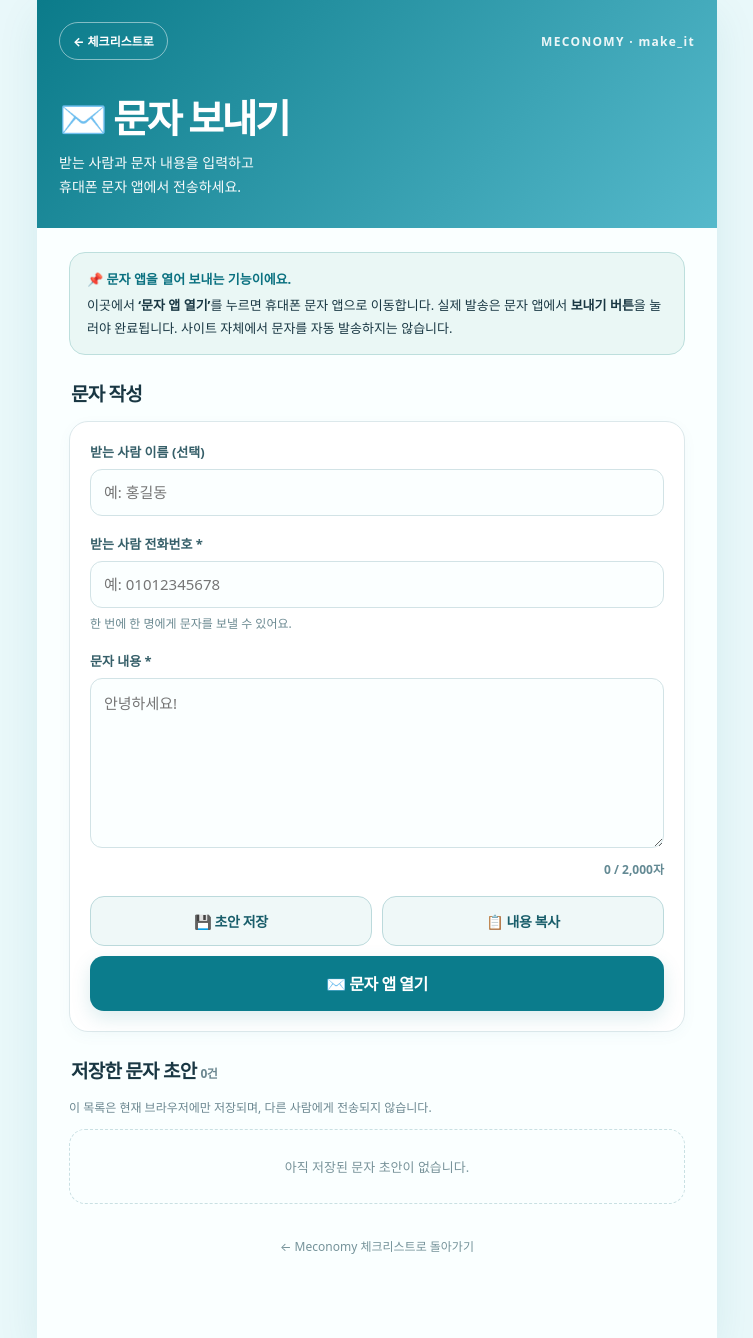
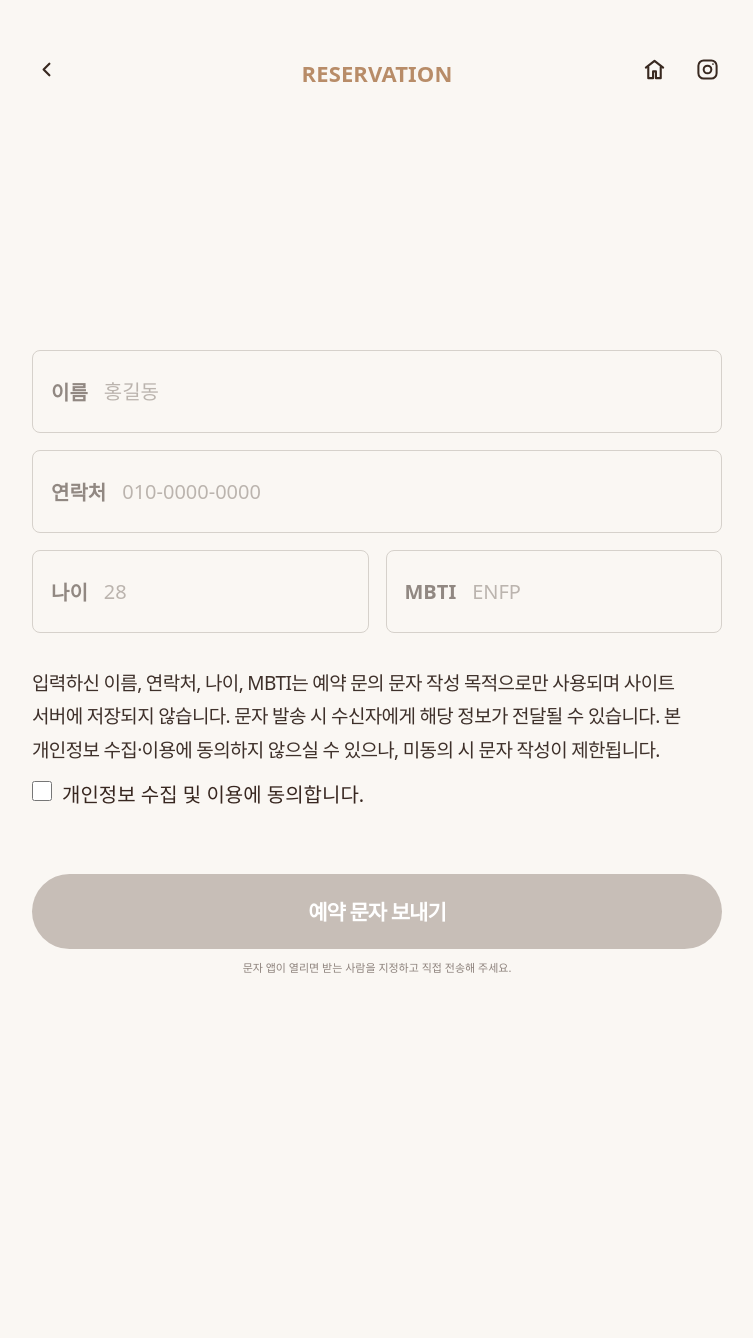
Before and after one commit to sunshiyfloor/meconomy-checklist, a plain HTML site: page sms.html in a window 1280 px wide. Shown: the whole page, without its empty margins (263-1016 px from the left). After the commit the page ends 1026 px from the top, so only its background shows below. Drawn offline with Linux system fonts and the light colour scheme.

Commit message:
Match reservation form layout and fields from reference screenshot

```diff
--- a/sms.html
+++ b/sms.html
@@ -3,108 +3,135 @@
 <head>
 <meta charset="utf-8">
 <meta name="viewport" content="width=device-width,initial-scale=1,viewport-fit=cover">
-<meta name="theme-color" content="#e9f8fa">
-<meta name="description" content="Meconomy 일반 문자 작성 및 문자 앱 연결">
-<title>문자 보내기 | Meconomy</title>
+<meta name="theme-color" content="#faf7f3">
+<meta name="description" content="MECONOMY 예약 문의 문자 작성">
+<title>RESERVATION | MECONOMY</title>
 <style>
-:root{--ink:#193743;--blue:#0c798b;--line:#cfe5e7;--muted:#5d7a83}
-*{box-sizing:border-box}html{scroll-behavior:smooth}body{margin:0;background:#e9f8fa;color:var(--ink);font-family:Pretendard,"Apple SD Gothic Neo","Noto Sans KR",system-ui,-apple-system,sans-serif;-webkit-font-smoothing:antialiased}
-button,input,textarea{font:inherit}button{cursor:pointer}a{color:inherit;text-decoration:none}
-button:focus-visible,input:focus-visible,textarea:focus-visible,a:focus-visible{outline:3px solid #f6af50;outline-offset:2px}
-.shell{max-width:680px;min-height:100vh;margin:0 auto;background:#faffff;box-shadow:0 15px 40px #126a7717}
-.hero{background:linear-gradient(130deg,#0b7b8a,#55b9cb);padding:22px 22px 30px;color:#fff}
-.nav{display:flex;justify-content:space-between;align-items:center;gap:10px;font-size:12px;font-weight:800}
-.nav a{border:1px solid #ffffff7a;padding:9px 13px;border-radius:20px}
-.brand{letter-spacing:.11em;opacity:.9}
-.hero h1{font-size:clamp(29px,7vw,39px);line-height:1.2;letter-spacing:-.06em;margin:35px 0 9px}
-.hero p{line-height:1.7;font-size:14px;margin:0;opacity:.97}
-.main{padding:24px clamp(16px,5vw,32px) 50px}
-.note{background:#eaf7f5;border:1px solid #bddfdd;border-radius:16px;padding:15px 17px;font-size:13px;line-height:1.7;margin-bottom:22px}
-.note b{display:block;color:#0b7180;margin-bottom:4px}
-h2{font-size:19px;letter-spacing:-.04em;margin:24px 2px 14px}
-.panel{background:white;border:1px solid #dce8eb;border-radius:19px;padding:20px;box-shadow:0 4px 15px #22758409}
-.field{margin-bottom:18px}.field label{display:block;color:#365f69;font-weight:850;font-size:13px;margin-bottom:8px}
-.field input,.field textarea{border:1.5px solid #d2e3e6;border-radius:12px;width:100%;min-height:47px;padding:12px 13px;font-size:15px;color:var(--ink);background:#fbffff}
-.field textarea{min-height:170px;resize:vertical;line-height:1.6}
-.field small{font-size:12px;color:#6b8991;line-height:1.6;display:block;margin-top:6px}
-.count{text-align:right;font-size:12px;font-weight:700;color:#648a94;margin-top:7px}
-.actions{display:grid;grid-template-columns:1fr 1fr;gap:10px}
-.btn{border:1px solid transparent;border-radius:14px;min-height:50px;padding:12px;font-weight:850;font-size:14px;letter-spacing:-.03em}
-.primary{background:#0b7c8c;color:#fff;grid-column:1/-1;font-size:16px;min-height:55px;box-shadow:0 7px 19px #107f8925}
-.secondary{background:#eff8f8;border-color:#bcdadc;color:#185d6a}
-.error{color:#a3342c;font-size:13px;line-height:1.5;margin-bottom:8px}
-.list{display:grid;gap:12px}
-.draft{border:1px solid #dce9eb;border-radius:17px;padding:17px;background:#fff}
-.draft h3{font-size:15px;margin:0 0 8px;overflow-wrap:anywhere}
-.draft p{font-size:13px;white-space:pre-wrap;overflow-wrap:anywhere;line-height:1.6;color:#4b6870;margin:0 0 12px;display:-webkit-box;-webkit-line-clamp:4;-webkit-box-orient:vertical;overflow:hidden}
-.tools{display:flex;gap:7px;flex-wrap:wrap}
-.tools button{font-size:12px;border:1px solid #cadfe2;background:#f5fbfb;color:#135c6c;padding:9px 11px;border-radius:10px;font-weight:750}
-.tools button.delete{color:#a34843;background:#fff7f7;border-color:#eed4d4}
-.empty{padding:27px;text-align:center;color:#78939a;font-size:13px;border:1px dashed #c9e0e3;border-radius:16px}
-.muted{color:#6b8790;font-size:12px;line-height:1.6}
-footer{text-align:center;color:#75939a;font-size:12px;margin:33px 0}
-#toast{position:fixed;bottom:25px;left:50%;transform:translateX(-50%);z-index:20;max-width:90vw;border-radius:12px;background:#173e47;padding:12px 17px;box-shadow:0 10px 22px #12363b40;color:white;font-size:13px;display:none;text-align:center}
-#toast.visible{display:block}
-@media(max-width:420px){.panel{padding:16px}.main{padding:20px 16px 38px}}
+:root{--bg:#faf7f3;--ink:#382720;--muted:#938b85;--placeholder:#bbb4ae;--stroke:#d6d1cb;--accent:#b88c68;--button-disabled:#c7beb7;--button-active:#a97956}
+*{box-sizing:border-box}
+html{min-height:100%;background:var(--bg)}
+body{margin:0;min-height:100svh;color:var(--ink);background:var(--bg);font-family:"Apple SD Gothic Neo",Pretendard,"Noto Sans KR",system-ui,-apple-system,sans-serif;-webkit-font-smoothing:antialiased}
+button,input{font:inherit}
+a{color:inherit;text-decoration:none}
+button,a,input{ -webkit-tap-highlight-color:transparent }
+button:focus-visible,input:focus-visible,a:focus-visible{outline:3px solid #b88c68;outline-offset:3px}
+.page{max-width:760px;margin:auto;min-height:100svh;display:flex;flex-direction:column;padding:0 clamp(16px,4.2vw,31px);background:var(--bg)}
+.topbar{min-height:128px;display:grid;grid-template-columns:1fr auto 1fr;align-items:start;padding-top:51px;gap:10px}
+.iconbtn{display:inline-flex;align-items:center;justify-content:center;width:29px;height:36px;background:none;border:0;padding:0;color:#392920;cursor:pointer}
+.iconbtn svg{display:block;width:23px;height:23px}
+.rightnav{justify-self:end;display:flex;gap:24px;align-items:center}
+.topbar h1{font-size:clamp(17px,3.7vw,22px);letter-spacing:.005em;color:var(--accent);font-weight:700;margin:7px 0 0;text-align:center;white-space:nowrap}
+.form{display:flex;flex:1;flex-direction:column;min-height:0}
+.space{height:clamp(58px,14.5svh,180px);flex:0 0 auto}
+.fields{display:grid;gap:11px}
+.inputbox{display:flex;align-items:center;gap:16px;min-height:64px;padding:11px 18px;border:1.35px solid var(--stroke);border-radius:8px;background:transparent}
+.inputbox label{color:#918882;flex:0 0 auto;white-space:nowrap;font-size:clamp(16px,3.5vw,20px);font-weight:600}
+.inputbox input{color:var(--ink);min-width:0;flex:1;border:0;background:none;outline:0;line-height:1.5;font-size:clamp(16px,3.6vw,20px);font-weight:400;padding:2px 0;box-shadow:none;border-radius:0}
+.inputbox input:focus-visible{outline:none}
+.inputbox:focus-within{border-color:#b48b6d;box-shadow:0 0 0 1px #b48b6d55}
+.inputbox input::placeholder{color:var(--placeholder);opacity:1}
+.two{display:grid;grid-template-columns:1fr 1fr;gap:12px}
+.two .inputbox{gap:16px}
+.two .inputbox input{width:100%}
+.phone{margin-top:0}
+.disclosure{font-size:clamp(13px,2.9vw,16px);line-height:1.75;color:#3e302a;word-break:keep-all;letter-spacing:-.035em;margin:26px 0 12px}
+.accept{display:flex;align-items:flex-start;gap:10px;font-size:clamp(14px,3.2vw,17px);line-height:1.6;font-weight:500;cursor:pointer}
+.accept input{width:20px;height:20px;margin:2px 0 0;accent-color:var(--accent);flex:0 0 auto;cursor:pointer}
+.accept span{flex:1}
+.gap{flex:1;min-height:55px}
+.submit{width:100%;border-radius:999px;min-height:61px;padding:14px 17px;border:0;background:var(--button-active);color:#fff;font-size:clamp(17px,3.6vw,21px);font-weight:800;letter-spacing:-.045em;cursor:pointer}
+.submit:disabled{background:var(--button-disabled);cursor:not-allowed}
+.err{font-size:13px;line-height:1.45;color:#ac3428;text-align:center;min-height:0;margin:0 0 8px}
+.bottom{padding:0 0 max(27px,env(safe-area-inset-bottom));}
+.small{font-size:11px;line-height:1.55;color:#8d827c;text-align:center;margin:10px 0 0}
+@media(min-width:680px){.page{padding-left:35px;padding-right:35px}.topbar{min-height:160px}.space{height:190px}.inputbox{min-height:83px}.fields{gap:17px}.two{gap:17px}.disclosure{margin-top:34px;font-size:19px}.accept{font-size:20px}.submit{min-height:75px}.bottom{padding-bottom:50px}}
+@media(max-height:720px){.topbar{min-height:94px;padding-top:27px}.space{height:38px}.gap{min-height:32px}.inputbox{min-height:57px}.disclosure{margin-top:21px}}
+@media(max-width:350px){.inputbox{gap:10px;padding-left:12px;padding-right:12px}.two{gap:7px}.two .inputbox{gap:9px}.topbar h1{font-size:16px}.rightnav{gap:11px}}
 </style>
 </head>
-<body><div class="shell">
-<header class="hero"><div class="nav"><a href="./index.html">← 체크리스트로</a><span class="brand">MECONOMY · make_it</span></div>
-<h1>✉️ 문자 보내기</h1>
-<p>받는 사람과 문자 내용을 입력하고<br>휴대폰 문자 앱에서 전송하세요.</p>
+<body>
+<div class="page">
+<header class="topbar" aria-label="상단 메뉴">
+  <a class="iconbtn" href="./index.html" title="뒤로" aria-label="체크리스트로 돌아가기">
+    <svg viewBox="0 0 24 24" aria-hidden="true" fill="none" stroke="currentColor" stroke-width="2.3" stroke-linecap="round" stroke-linejoin="round"><path d="m15 18-6-6 6-6"/></svg>
+  </a>
+  <h1>RESERVATION</h1>
+  <div class="rightnav">
+    <a class="iconbtn" href="./index.html" title="홈" aria-label="체크리스트 홈">
+      <svg viewBox="0 0 24 24" aria-hidden="true" fill="none" stroke="currentColor" stroke-width="2.2" stroke-linecap="round" stroke-linejoin="round"><path d="m3 10 9-7 9 7"/><path d="M5.5 9.5V21h5v-7h3v7h5V9.5"/></svg>
+    </a>
+    <span class="iconbtn" title="인스타그램 아이콘" aria-label="인스타그램">
+      <svg viewBox="0 0 24 24" aria-hidden="true" fill="none" stroke="currentColor" stroke-width="2.1"><rect x="2.5" y="2.5" width="19" height="19" rx="5.5"/><circle cx="12" cy="12" r="4"/><circle cx="17.7" cy="6.3" r=".9" fill="currentColor" stroke="none"/></svg>
+    </span>
+  </div>
 </header>
-<main class="main">
-<div class="note"><b>📌 문자 앱을 열어 보내는 기능이에요.</b>이곳에서 <strong>‘문자 앱 열기’</strong>를 누르면 휴대폰 문자 앱으로 이동합니다. 실제 발송은 문자 앱에서 <strong>보내기 버튼</strong>을 눌러야 완료됩니다. 사이트 자체에서 문자를 자동 발송하지는 않습니다.</div>
-<h2>문자 작성</h2>
-<div class="panel">
-<form id="form" novalidate>
-<div class="field"><label for="recipient">받는 사람 이름 (선택)</label><input id="recipient" maxlength="30" autocomplete="off" placeholder="예: 홍길동"></div>
-<div class="field"><label for="phone">받는 사람 전화번호 *</label><input id="phone" required type="tel" inputmode="tel" autocomplete="off" maxlength="20" placeholder="예: 01012345678"><small>한 번에 한 명에게 문자를 보낼 수 있어요.</small></div>
-<div class="field"><label for="message">문자 내용 *</label><textarea id="message" required maxlength="2000" placeholder="안녕하세요!"></textarea><div class="count" id="count">0 / 2,000자</div></div>
-<p class="error" id="error" role="alert"></p>
-<div class="actions">
-<button class="btn secondary" id="save" type="button">💾 초안 저장</button>
-<button class="btn secondary" id="copy" type="button">📋 내용 복사</button>
-<button class="btn primary" id="send" type="button">✉️ 문자 앱 열기</button>
-</div>
+
+<form class="form" id="reservationForm" novalidate>
+  <div class="space" aria-hidden="true"></div>
+  <div class="fields">
+    <div class="inputbox">
+      <label for="name">이름</label>
+      <input id="name" type="text" maxlength="30" placeholder="홍길동" autocomplete="name" required>
+    </div>
+    <div class="inputbox phone">
+      <label for="phone">연락처</label>
+      <input id="phone" type="tel" inputmode="tel" maxlength="15" placeholder="010-0000-0000" autocomplete="tel" required>
+    </div>
+    <div class="two">
+      <div class="inputbox">
+        <label for="age">나이</label>
+        <input id="age" type="number" min="1" max="120" inputmode="numeric" placeholder="28" required>
+      </div>
+      <div class="inputbox">
+        <label for="mbti">MBTI</label>
+        <input id="mbti" type="text" maxlength="4" inputmode="text" autocapitalize="characters" spellcheck="false" placeholder="ENFP" required>
+      </div>
+    </div>
+  </div>
+  <p class="disclosure">입력하신 이름, 연락처, 나이, MBTI는 예약 문의 문자 작성 목적으로만 사용되며 사이트 서버에 저장되지 않습니다. 문자 발송 시 수신자에게 해당 정보가 전달될 수 있습니다. 본 개인정보 수집·이용에 동의하지 않으실 수 있으나, 미동의 시 문자 작성이 제한됩니다.</p>
+  <label class="accept" for="consent"><input id="consent" type="checkbox" required><span>개인정보 수집 및 이용에 동의합니다.</span></label>
+  <div class="gap" aria-hidden="true"></div>
+  <div class="bottom">
+    <p class="err" id="error" role="alert"></p>
+    <button class="submit" id="send" type="submit" disabled>예약 문자 보내기</button>
+    <p class="small">문자 앱이 열리면 받는 사람을 지정하고 직접 전송해 주세요.</p>
+  </div>
 </form>
 </div>
-<h2>저장한 문자 초안 <span id="total" class="muted">0건</span></h2>
-<p class="muted">이 목록은 현재 브라우저에만 저장되며, 다른 사람에게 전송되지 않습니다.</p>
-<div id="drafts" class="list"></div>
-<footer><a href="./index.html">← Meconomy 체크리스트로 돌아가기</a></footer>
-</main></div>
-<div id="toast" role="status" aria-live="polite"></div>
 <script>
 (function(){
 "use strict";
-var KEY="meconomy-general-sms-drafts-v1",OLD_KEY="meconomy-single-sms-drafts-v1",editingId=null,timer;
-var $=function(id){return document.getElementById(id)};
-function getAll(){try{var data=JSON.parse(localStorage.getItem(KEY)||"[]");return Array.isArray(data)?data:[]}catch(e){return []}}
-function setAll(data){try{localStorage.setItem(KEY,JSON.stringify(data));return true}catch(e){toast("브라우저에 저장하지 못했습니다.");return false}}
-function toast(t){$("toast").textContent=t;$("toast").classList.add("visible");clearTimeout(timer);timer=setTimeout(function(){$("toast").classList.remove("visible")},3300)}
-function extract(){return{name:$("recipient").value.trim(),phone:$("phone").value.replace(/[\s()-]/g,""),message:$("message").value.trim()}}
-function validate(){var d=extract();$("error").textContent="";if(!/^(?:0\d{8,10}|\+82\d{9,10})$/.test(d.phone)){$("error").textContent="전화번호를 정확하게 입력해 주세요.";return null}if(!d.message){$("error").textContent="문자 내용을 입력해 주세요.";return null}return d}
-function store(){var d=validate();if(!d)return null;var list=getAll(),prev=editingId?list.find(function(x){return x.id===editingId}):null;var row={id:prev?prev.id:String(Date.now())+"-"+Math.random().toString(36).slice(2,8),name:d.name,phone:d.phone,message:d.message};
-if(prev){list=list.map(function(x){return x.id===prev.id?row:x})}else{list.unshift(row)}
-if(!setAll(list))return null;editingId=row.id;render();return row}
-function fallbackCopy(str){var t=document.createElement("textarea");t.value=str;t.style.position="fixed";t.style.opacity="0";document.body.appendChild(t);t.select();var ok=false;try{ok=document.execCommand("copy")}catch(e){}t.remove();return ok}
-function copy(str){if(navigator.clipboard&&window.isSecureContext){navigator.clipboard.writeText(str).then(function(){toast("문자 내용이 복사됐어요.")}).catch(function(){toast(fallbackCopy(str)?"문자 내용이 복사됐어요.":"문자 내용을 직접 복사해 주세요.")})}else{toast(fallbackCopy(str)?"문자 내용이 복사됐어요.":"문자 내용을 직접 복사해 주세요.")}}
-function openSMS(d){if(!d)return;toast("문자 앱에서 '보내기'를 눌러 발송을 완료하세요.");window.location.href="sms:"+encodeURIComponent(d.phone)+"?body="+encodeURIComponent(d.message)}
-function button(label,callback,css){var b=document.createElement("button");b.type="button";b.textContent=label;if(css)b.className=css;b.addEventListener("click",callback);return b}
-function render(){var list=getAll();$("total").textContent=list.length+"건";var target=$("drafts");target.textContent="";if(!list.length){var empty=document.createElement("div");empty.className="empty";empty.textContent="아직 저장된 문자 초안이 없습니다.";target.appendChild(empty);return}
-list.forEach(function(d){var card=document.createElement("article");card.className="draft";var title=document.createElement("h3");title.textContent=(d.name?d.name+" · ":"")+d.phone;var body=document.createElement("p");body.textContent=d.message;var tools=document.createElement("div");tools.className="tools";
-tools.appendChild(button("수정",function(){editingId=d.id;$("recipient").value=d.name||"";$("phone").value=d.phone||"";$("message").value=d.message||"";$("count").textContent=$("message").value.length.toLocaleString()+" / 2,000자";window.scrollTo({top:0,behavior:"smooth"});toast("초안을 불러왔어요.")}));
-tools.appendChild(button("문자 앱 열기",function(){openSMS(d)}));
-tools.appendChild(button("삭제",function(){if(!confirm("이 초안을 삭제할까요?"))return;var list=getAll().filter(function(x){return x.id!==d.id});if(setAll(list)){if(editingId===d.id)editingId=null;render();toast("초안을 삭제했어요.")}},"delete"));
-card.append(title,body,tools);target.appendChild(card)})}
-$("message").addEventListener("input",function(){$("count").textContent=this.value.length.toLocaleString()+" / 2,000자"});
-$("save").addEventListener("click",function(){if(store())toast("문자 초안을 저장했어요.")});
-$("send").addEventListener("click",function(){var d=store();if(d)openSMS(d)});
-$("copy").addEventListener("click",function(){var msg=$("message").value.trim();if(!msg){$("error").textContent="먼저 문자 내용을 입력해 주세요.";return}copy(msg)});
-$("form").addEventListener("submit",function(e){e.preventDefault();if(store())toast("문자 초안을 저장했어요.")});
-if(!localStorage.getItem(KEY)){try{var old=JSON.parse(localStorage.getItem(OLD_KEY)||"[]");if(Array.isArray(old)&&old.length){var migrated=old.filter(function(x){return x&&x.phone&&x.message}).map(function(x){return{id:String(x.id),phone:String(x.phone),name:String(x.name||""),message:String(x.message)}});setAll(migrated)}}catch(e){}}
-render();
+const $=id=>document.getElementById(id);
+const ids=["name","phone","age","mbti"];
+const form=$("reservationForm"),btn=$("send");
+function data(){
+  return {name:$("name").value.trim(),phone:$("phone").value.replace(/[^0-9+]/g,""),age:$("age").value.trim(),mbti:$("mbti").value.trim().toUpperCase()};
+}
+function complete(){
+  const x=data();
+  return !!x.name && /^(?:0\d{8,10}|\+82\d{9,10})$/.test(x.phone) && Number.isInteger(Number(x.age)) && +x.age>=1 && +x.age<=120 && /^[EI][SN][TF][JP]$/.test(x.mbti) && $("consent").checked;
+}
+function update(){
+  $("mbti").value=$("mbti").value.toUpperCase();
+  btn.disabled=!complete();
+  $("error").textContent="";
+}
+ids.forEach(id=>$(id).addEventListener("input",update));
+$("consent").addEventListener("change",update);
+$("phone").addEventListener("blur",function(){
+  const v=this.value.replace(/\D/g,"");
+  if(v.length===11 && v.startsWith("010"))this.value=v.replace(/(\d{3})(\d{4})(\d{4})/,"$1-$2-$3");
+});
+form.addEventListener("submit",function(e){
+  e.preventDefault();
+  if(!complete()){btn.disabled=true;$("error").textContent="정보를 모두 입력하고 개인정보 동의에 체크해 주세요.";return}
+  const x=data();
+  const message="안녕하세요. 예약 문의드립니다.\n\n이름: "+x.name+"\n연락처: "+x.phone+"\n나이: "+x.age+"\nMBTI: "+x.mbti;
+  const uri="sms:?body="+encodeURIComponent(message);
+  window.location.href=uri;
+});
+update();
 })();
 </script>
-</body></html>
+</body>
+</html>
```
